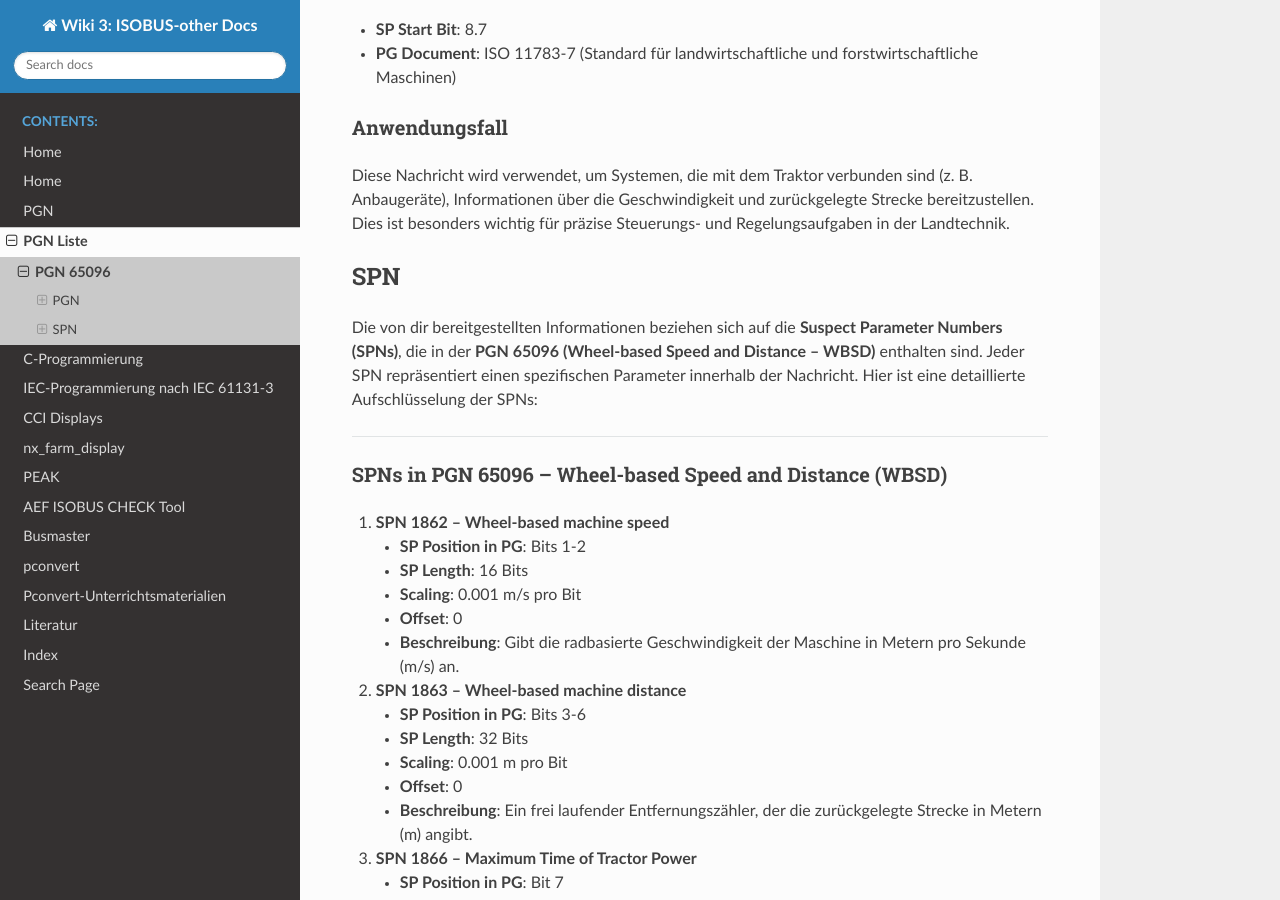
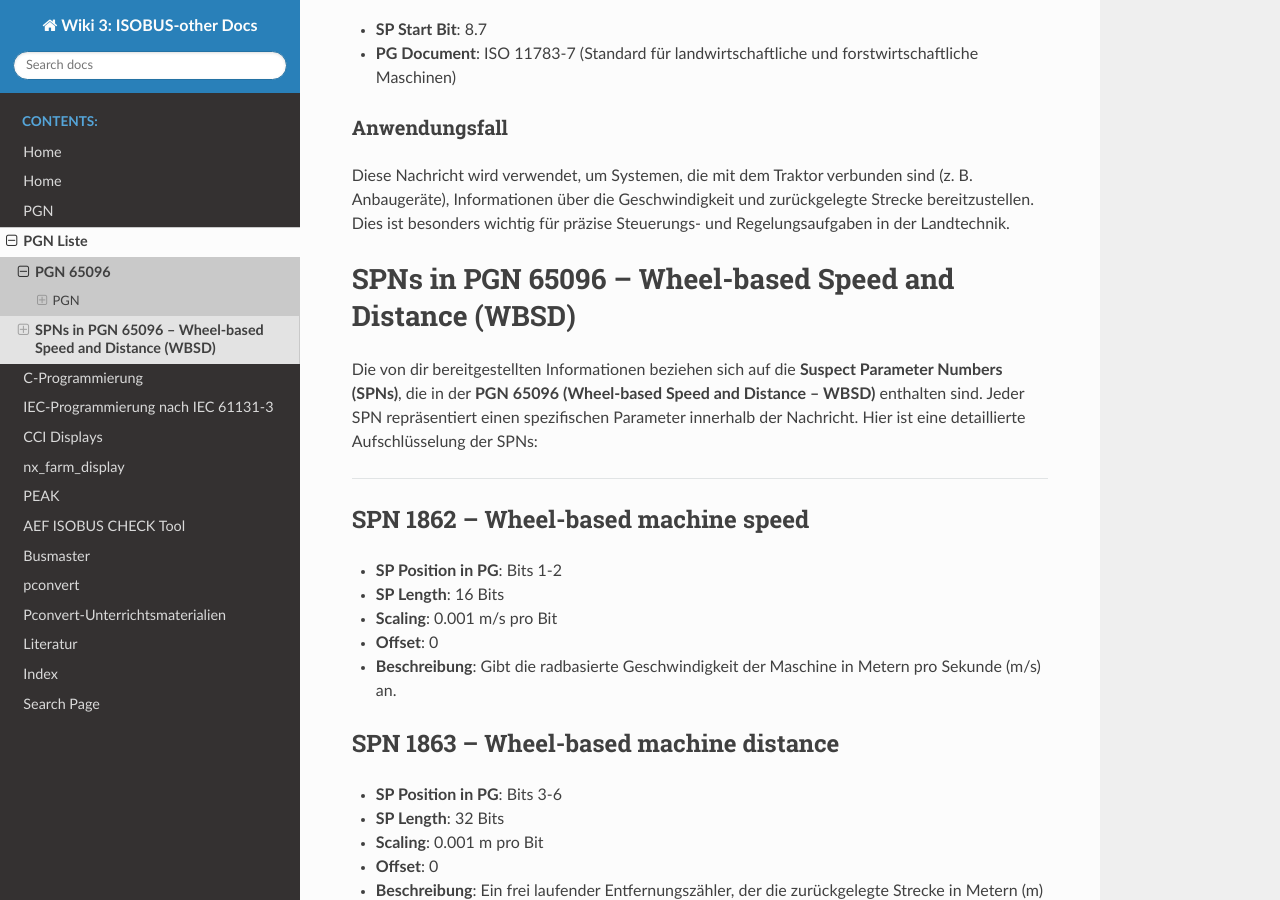
Before and after one commit to Meisterschulen-am-Ostbahnhof-Munchen/ISOBUS-other-docs, a Sphinx documentation site: the page built from docs/PGN/PGN_65096.md, in a window 1280 px wide and 900 px high, scrolled down 1018 px. Built offline with Sphinx 7.4.7 and the Read the Docs theme 3.1.0, drawn with Linux system fonts in a browser that asks for light colours; some of the changed lines change nothing that is shown.

Commit message:
Update PGN_65096.md

```diff
--- a/docs/PGN/PGN_65096.md
+++ b/docs/PGN/PGN_65096.md
@@ -35,36 +35,36 @@ Diese Nachricht wird verwendet, um Systemen, die mit dem Traktor verbunden sind
 
 
 
-## SPN
+# **SPNs in PGN 65096 – Wheel-based Speed and Distance (WBSD)**
 
 Die von dir bereitgestellten Informationen beziehen sich auf die **Suspect Parameter Numbers (SPNs)**, die in der **PGN 65096 (Wheel-based Speed and Distance – WBSD)** enthalten sind. Jeder SPN repräsentiert einen spezifischen Parameter innerhalb der Nachricht. Hier ist eine detaillierte Aufschlüsselung der SPNs:
 
 ---
 
-### **SPNs in PGN 65096 – Wheel-based Speed and Distance (WBSD)**
 
-1. **SPN 1862 – Wheel-based machine speed**
+
+## **SPN 1862 – Wheel-based machine speed**
    - **SP Position in PG**: Bits 1-2
    - **SP Length**: 16 Bits
    - **Scaling**: 0.001 m/s pro Bit
    - **Offset**: 0
    - **Beschreibung**: Gibt die radbasierte Geschwindigkeit der Maschine in Metern pro Sekunde (m/s) an.
 
-2. **SPN 1863 – Wheel-based machine distance**
+## **SPN 1863 – Wheel-based machine distance**
    - **SP Position in PG**: Bits 3-6
    - **SP Length**: 32 Bits
    - **Scaling**: 0.001 m pro Bit
    - **Offset**: 0
    - **Beschreibung**: Ein frei laufender Entfernungszähler, der die zurückgelegte Strecke in Metern (m) angibt.
 
-3. **SPN 1866 – Maximum Time of Tractor Power**
+## **SPN 1866 – Maximum Time of Tractor Power**
    - **SP Position in PG**: Bit 7
    - **SP Length**: 8 Bits
    - **Scaling**: 1 Minute pro Bit
    - **Offset**: 0
    - **Beschreibung**: Gibt die maximale Zeit an, für die die Traktorleistung aufrechterhalten wird (in Minuten).
 
-4. **SPN 1864 – Wheel-based machine direction**
+## **SPN 1864 – Wheel-based machine direction**
    - **SP Position in PG**: Bits 8.1-8.2
    - **SP Length**: 2 Bits
    - **Scaling**: 4 Zustände pro 2 Bit
@@ -75,7 +75,7 @@ Die von dir bereitgestellten Informationen beziehen sich auf die **Suspect Param
      - 10: Neutral
      - 11: Ungültig
 
-5. **SPN 1865 – Key switch state**
+## **SPN 1865 – Key switch state**
    - **SP Position in PG**: Bits 8.3-8.4
    - **SP Length**: 2 Bits
    - **Scaling**: 4 Zustände pro 2 Bit
@@ -86,7 +86,7 @@ Die von dir bereitgestellten Informationen beziehen sich auf die **Suspect Param
      - 10: Starten
      - 11: Ungültig
 
-6. **SPN 5203 – Implement Start/Stop operations**
+## **SPN 5203 – Implement Start/Stop operations**
    - **SP Position in PG**: Bits 8.5-8.6
    - **SP Length**: 2 Bits
    - **Scaling**: 4 Zustände pro 2 Bit
@@ -97,7 +97,7 @@ Die von dir bereitgestellten Informationen beziehen sich auf die **Suspect Param
      - 10: Pause
      - 11: Ungültig
 
-7. **SPN 5244 – Operator direction reversed**
+## **SPN 5244 – Operator direction reversed**
    - **SP Position in PG**: Bits 8.7-8.8
    - **SP Length**: 2 Bits
    - **Scaling**: 4 Zustände pro 2 Bit
```
